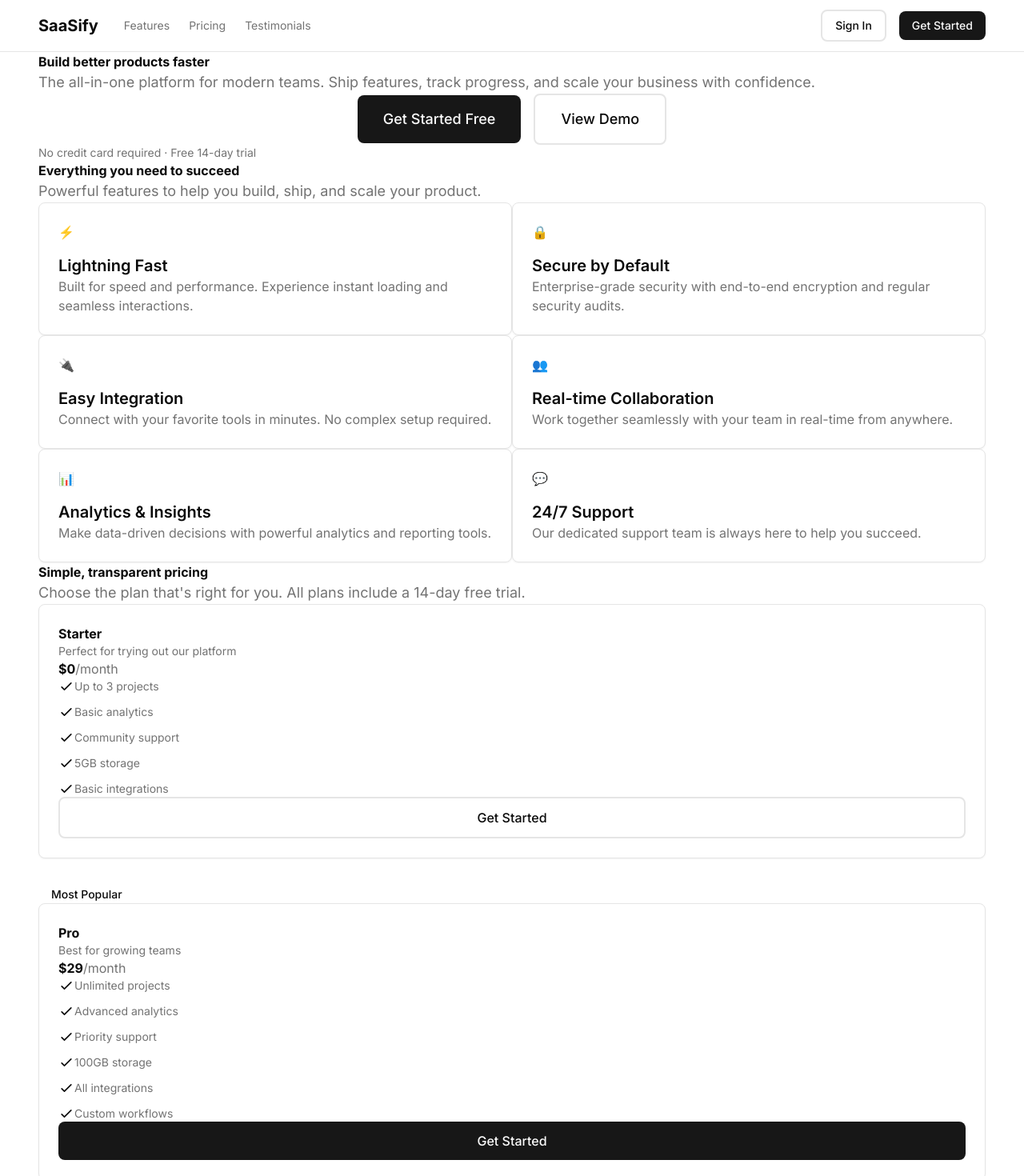
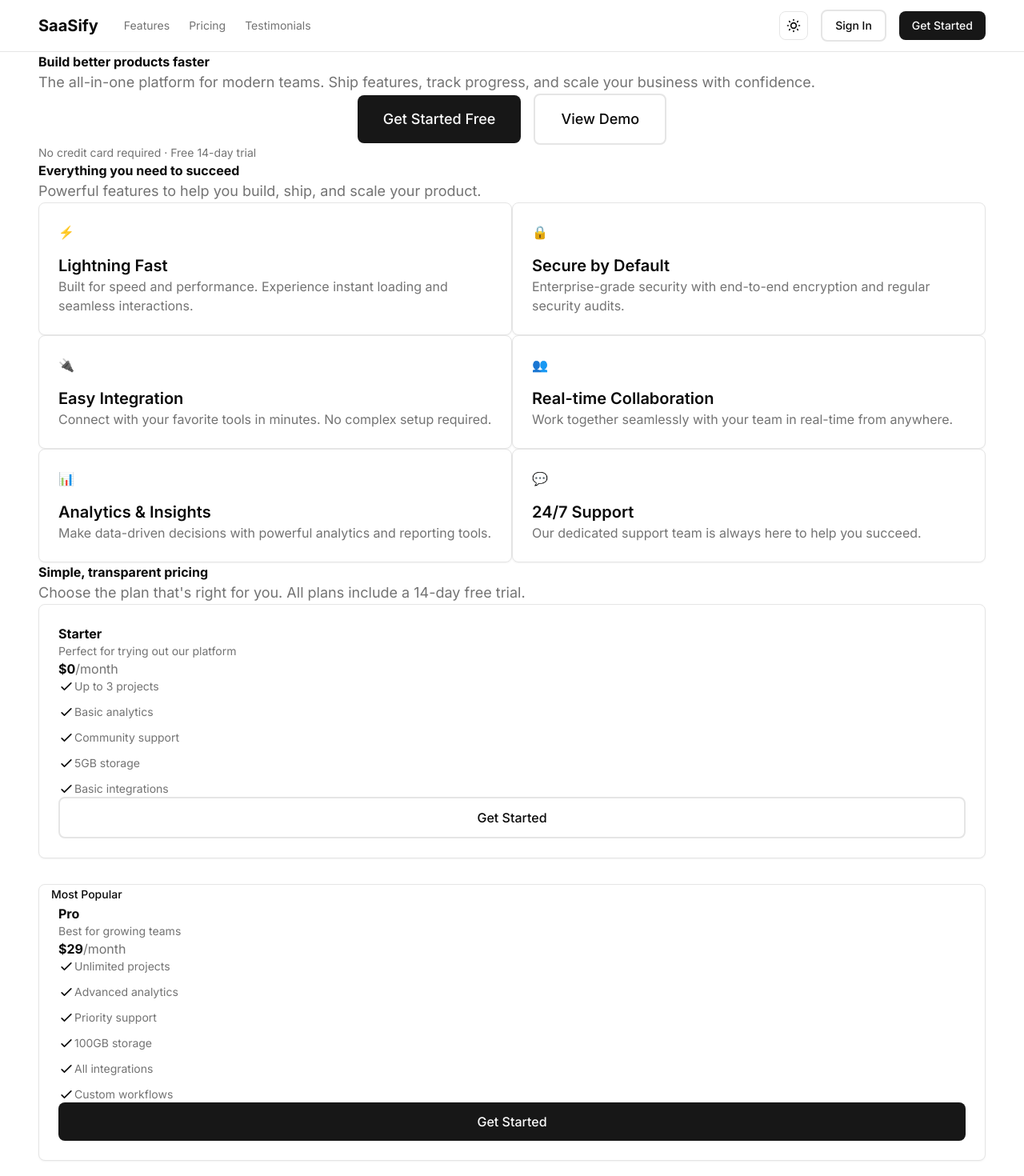
Before and after one commit to alielbasuonyy/saasify-landing-page, a Next.js app: page / in a window 1280 px wide. Shown: the top 1470 px of the page at 80% size. Built offline with nearby package versions, Linux system fonts and the light colour scheme.

Commit message:
feat: add ThemeToggle component (dark/light)

```diff
--- a/components/Navbar.tsx
+++ b/components/Navbar.tsx
@@ -3,6 +3,7 @@
 import { motion } from 'framer-motion';
 import Container from '@/components/Container';
 import Button from '@/components/Button';
+import ThemeToggle from '@/components/ThemeToggle';
 
 export default function Navbar() {
   return (
@@ -32,6 +33,7 @@ export default function Navbar() {
           </div>
 
           <div className="flex items-center space-x-4">
+            <ThemeToggle />
             <Button variant="outline" size="sm" className="hidden sm:inline-flex">
               Sign In
             </Button>
--- /dev/null
+++ b/components/ThemeToggle.tsx
@@ -0,0 +1,82 @@
+'use client';
+
+import { useTheme } from 'next-themes';
+import { useEffect, useState } from 'react';
+import { motion } from 'framer-motion';
+
+export default function ThemeToggle() {
+  const [mounted, setMounted] = useState(false);
+  const { theme, setTheme } = useTheme();
+
+  useEffect(() => {
+    setMounted(true);
+  }, []);
+
+  if (!mounted) {
+    return (
+      <div className="h-9 w-9 rounded-lg border border-border bg-transparent" />
+    );
+  }
+
+  return (
+    <motion.button
+      whileHover={{ scale: 1.05 }}
+      whileTap={{ scale: 0.95 }}
+      onClick={() => setTheme(theme === 'dark' ? 'light' : 'dark')}
+      className="relative h-9 w-9 rounded-lg border border-border bg-transparent transition-colors hover:bg-accent"
+      aria-label="Toggle theme"
+    >
+      <div className="relative h-full w-full">
+        <motion.div
+          initial={false}
+          animate={{
+            scale: theme === 'dark' ? 0 : 1,
+            opacity: theme === 'dark' ? 0 : 1,
+            rotate: theme === 'dark' ? 90 : 0,
+          }}
+          transition={{ duration: 0.2 }}
+          className="absolute inset-0 flex items-center justify-center"
+        >
+          <svg
+            className="h-5 w-5"
+            fill="none"
+            stroke="currentColor"
+            viewBox="0 0 24 24"
+          >
+            <path
+              strokeLinecap="round"
+              strokeLinejoin="round"
+              strokeWidth={2}
+              d="M12 3v1m0 16v1m9-9h-1M4 12H3m15.364 6.364l-.707-.707M6.343 6.343l-.707-.707m12.728 0l-.707.707M6.343 17.657l-.707.707M16 12a4 4 0 11-8 0 4 4 0 018 0z"
+            />
+          </svg>
+        </motion.div>
+
+        <motion.div
+          initial={false}
+          animate={{
+            scale: theme === 'dark' ? 1 : 0,
+            opacity: theme === 'dark' ? 1 : 0,
+            rotate: theme === 'dark' ? 0 : -90,
+          }}
+          transition={{ duration: 0.2 }}
+          className="absolute inset-0 flex items-center justify-center"
+        >
+          <svg
+            className="h-5 w-5"
+            fill="none"
+            stroke="currentColor"
+            viewBox="0 0 24 24"
+          >
+            <path
+              strokeLinecap="round"
+              strokeLinejoin="round"
+              strokeWidth={2}
+              d="M20.354 15.354A9 9 0 018.646 3.646 9.003 9.003 0 0012 21a9.003 9.003 0 008.354-5.646z"
+            />
+          </svg>
+        </motion.div>
+      </div>
+    </motion.button>
+  );
+}
```
